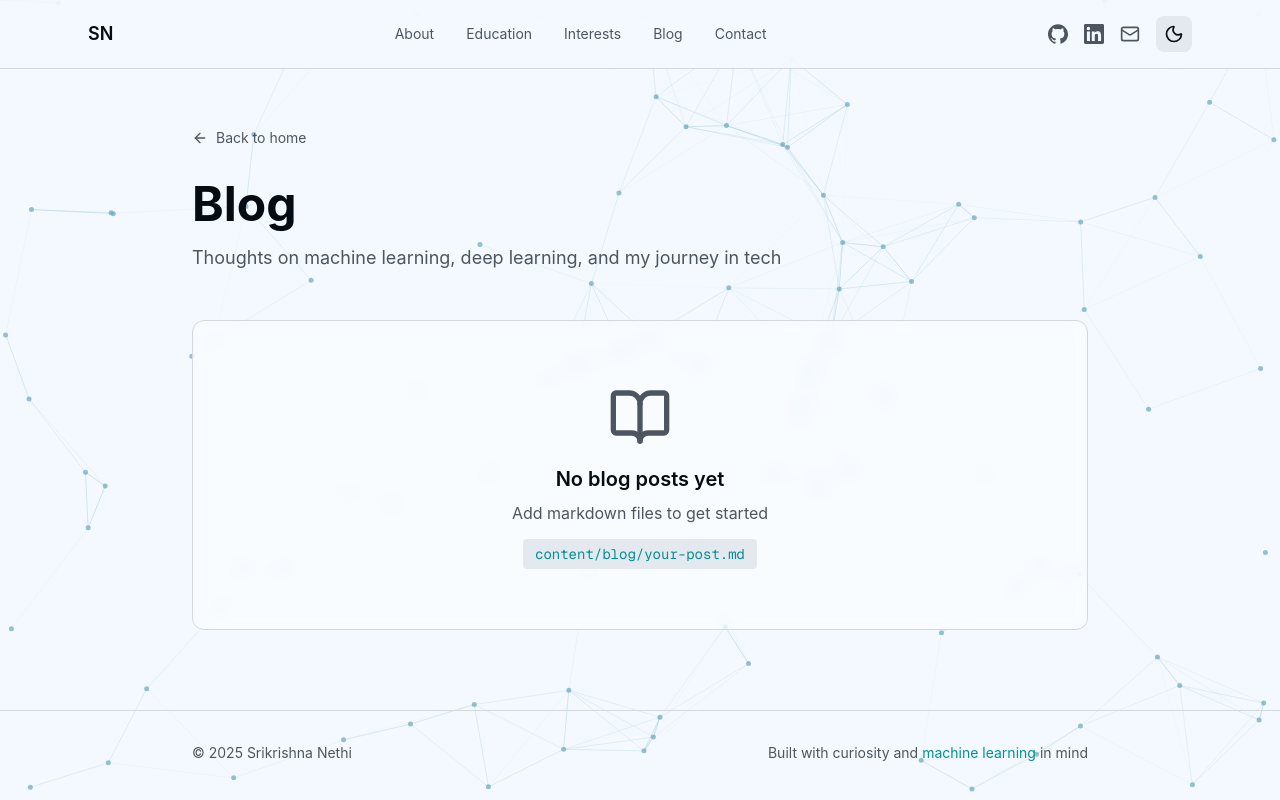
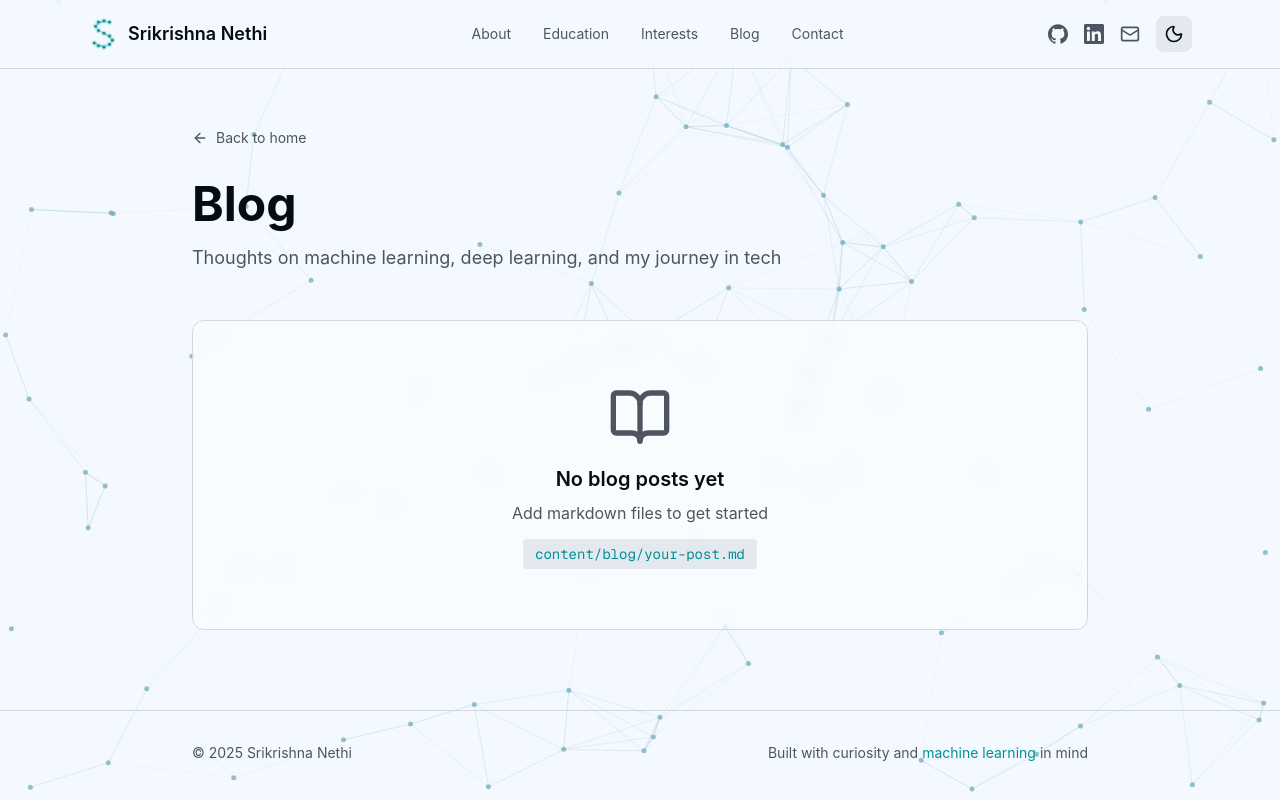
Before and after one commit to Kriiish7/portfolio, a Next.js app: page /blog in a window 1280 px wide. Built offline with nearby package versions, Linux system fonts and the light colour scheme.

Commit message:
Temporary logo

```diff
--- /dev/null
+++ b/components/constellation-logo.tsx
@@ -0,0 +1,115 @@
+"use client"
+
+import { useEffect, useState } from "react"
+
+interface ConstellationLogoProps {
+    className?: string
+    size?: number
+}
+
+export function ConstellationLogo({ className, size = 32 }: ConstellationLogoProps) {
+    const [mounted, setMounted] = useState(false)
+
+    useEffect(() => {
+        // eslint-disable-next-line react-hooks/set-state-in-effect
+        setMounted(true)
+    }, [])
+
+    // S-shaped constellation nodes (x, y coordinates)
+    const nodes = [
+        // Top curve of S
+        { x: 28, y: 6 },
+        { x: 20, y: 4 },
+        { x: 12, y: 6 },
+        { x: 8, y: 12 },
+        // Middle section
+        { x: 12, y: 18 },
+        { x: 20, y: 22 },
+        { x: 28, y: 26 },
+        // Bottom curve of S
+        { x: 32, y: 32 },
+        { x: 28, y: 38 },
+        { x: 20, y: 42 },
+        { x: 12, y: 40 },
+        { x: 6, y: 36 },
+    ]
+
+    // Connections between nodes (index pairs)
+    const connections = [
+        [0, 1],
+        [1, 2],
+        [2, 3],
+        [3, 4],
+        [4, 5],
+        [5, 6],
+        [6, 7],
+        [7, 8],
+        [8, 9],
+        [9, 10],
+        [10, 11],
+        // Cross connections for constellation effect
+        [0, 2],
+        [1, 3],
+        [4, 6],
+        [5, 7],
+        [8, 10],
+        [9, 11],
+    ]
+
+    return (
+        <svg
+            width={size}
+            height={size}
+            viewBox="0 0 40 46"
+            fill="none"
+            xmlns="http://www.w3.org/2000/svg"
+            className={className}
+        >
+            {/* Connection lines */}
+            {connections.map(([from, to], i) => (
+                <line
+                    key={`line-${i}`}
+                    x1={nodes[from].x}
+                    y1={nodes[from].y}
+                    x2={nodes[to].x}
+                    y2={nodes[to].y}
+                    className="stroke-primary/40"
+                    strokeWidth="1"
+                    strokeLinecap="round"
+                >
+                    {mounted && (
+                        <animate
+                            attributeName="stroke-opacity"
+                            values="0.2;0.6;0.2"
+                            dur={`${2 + (i % 3) * 0.5}s`}
+                            repeatCount="indefinite"
+                        />
+                    )}
+                </line>
+            ))}
+
+            {/* Main nodes */}
+            {nodes.map((node, i) => (
+                <g key={`node-${i}`}>
+                    {/* Glow effect */}
+                    <circle cx={node.x} cy={node.y} r="4" className="fill-primary/20">
+                        {mounted && (
+                            <animate attributeName="r" values="3;5;3" dur={`${1.5 + (i % 4) * 0.3}s`} repeatCount="indefinite" />
+                        )}
+                    </circle>
+                    {/* Core node */}
+                    <circle cx={node.x} cy={node.y} r="2" className="fill-primary">
+                        {mounted && (
+                            <animate
+                                attributeName="opacity"
+                                values="0.7;1;0.7"
+                                dur={`${1.5 + (i % 4) * 0.3}s`}
+                                repeatCount="indefinite"
+                            />
+                        )}
+                    </circle>
+                </g>
+            ))}
+        </svg>
+    )
+}
--- a/components/navigation.tsx
+++ b/components/navigation.tsx
@@ -7,6 +7,7 @@ import { useRouter, usePathname } from "next/navigation"
 import { Mail, Menu, X } from "lucide-react"
 import { GithubIcon, LinkedinIcon } from "@/components/icons"
 import { ThemeToggle } from "@/components/theme-toggle"
+import { ConstellationLogo } from "@/components/constellation-logo"
 import {cn} from "@/app/utils";
 
 interface NavItem {
@@ -133,8 +134,13 @@ export function Navigation() {
     return (
         <header className="fixed top-0 left-0 right-0 z-50 bg-background/80 backdrop-blur-md border-b border-border">
             <nav className="max-w-6xl mx-auto px-6 py-4 flex items-center justify-between">
-                <a href="#" className="text-lg font-semibold text-foreground" onClick={handleLogoClick}>
-                    SN
+                <a
+                    href="#"
+                    className="flex items-center gap-2 text-lg font-semibold text-foreground hover:text-primary transition-colors"
+                    onClick={handleLogoClick}
+                >
+                    <ConstellationLogo size={32} />
+                    <span className="hidden sm:inline">Srikrishna Nethi</span>
                 </a>
 
                 {/* Desktop Navigation */}
```
